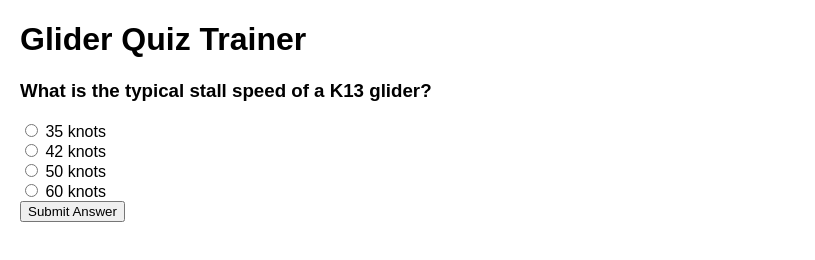
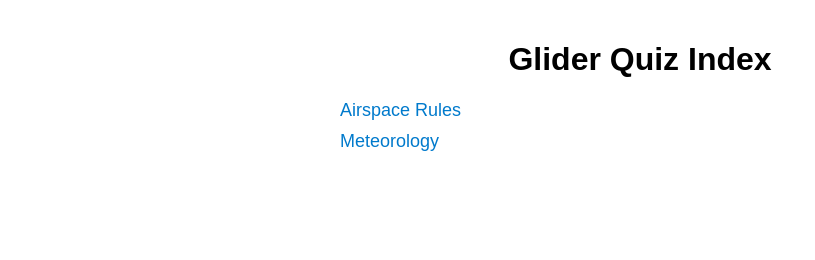
Before and after one commit to Kirkwood364/digital-bronze-confuser, a plain HTML site: page index.html in a window 1280 px wide. Shown: the whole page, without its empty margins (0-815 px from the left). Drawn offline with Linux system fonts and the light colour scheme.

Commit message:
Update index.html

```diff
--- a/index.html
+++ b/index.html
@@ -3,94 +3,35 @@
 <head>
   <meta charset="UTF-8" />
   <meta name="viewport" content="width=device-width, initial-scale=1.0" />
-  <title>Glider Quiz Trainer</title>
+  <title>Glider Quiz Index</title>
   <style>
-    body { font-family: sans-serif; margin: 20px; max-width: 600px; }
-    .question-box { margin-bottom: 20px; }
-    .answers input { margin-right: 10px; }
-    .correct { color: green; }
-    .incorrect { color: red; }
-    .hidden { display: none; }
+    body { font-family: sans-serif; padding: 20px; max-width: 600px; margin: auto; }
+    h1 { text-align: center; }
+    ul { list-style: none; padding: 0; }
+    li { margin: 10px 0; }
+    a { text-decoration: none; color: #007acc; font-size: 18px; }
+    a:hover { text-decoration: underline; }
   </style>
 </head>
 <body>
-  <h1>Glider Quiz Trainer</h1>
-  <div id="quiz"></div>
-  <button id="nextBtn" class="hidden">Next Question</button>
-  <div id="scoreBox" class="hidden"></div>
+  <h1>Glider Quiz Index</h1>
+  <ul id="quizList"></ul>
 
   <script>
-    let questions = [];
-    let currentIndex = 0;
-    let score = 0;
+    const quizzes = [
+      { name: "Airspace Rules", path: "airspace-rules/" },
+      { name: "Meteorology", path: "meteorology/" }
+    ];
 
-    function loadQuestions() {
-      const saved = localStorage.getItem('glider_questions');
-      if (saved) {
-        questions = JSON.parse(saved);
-      } else {
-        questions = [
-          {
-            question: "What is the typical stall speed of a K13 glider?",
-            answers: ["35 knots", "42 knots", "50 knots", "60 knots"],
-            correct: 0
-          },
-          {
-            question: "How high must the cloud base be to remain legally VFR?",
-            answers: ["500 ft", "1000 ft", "1500 ft", "2000 ft"],
-            correct: 1
-          }
-        ];
-        localStorage.setItem('glider_questions', JSON.stringify(questions));
-      }
-    }
-
-    function renderQuestion() {
-      if (currentIndex >= questions.length) {
-        document.getElementById('quiz').innerHTML = '<h3>Quiz complete!</h3>';
-        document.getElementById('scoreBox').classList.remove('hidden');
-        document.getElementById('scoreBox').textContent = `Your score: ${score}/${questions.length}`;
-        document.getElementById('nextBtn').classList.add('hidden');
-        return;
-      }
-
-      const q = questions[currentIndex];
-      let html = `<div class='question-box'><h3>${q.question}</h3>`;
-      q.answers.forEach((a, i) => {
-        html += `<div><label><input type='radio' name='answer' value='${i}' /> ${a}</label></div>`;
-      });
-      html += `<button onclick='submitAnswer()'>Submit Answer</button></div>`;
-
-      document.getElementById('quiz').innerHTML = html;
-      document.getElementById('nextBtn').classList.add('hidden');
-    }
-
-    function submitAnswer() {
-      const selected = document.querySelector('input[name="answer"]:checked');
-      if (!selected) return alert('Please select an answer.');
-
-      const answerIndex = parseInt(selected.value);
-      const q = questions[currentIndex];
-      const allInputs = document.querySelectorAll('input[name="answer"]');
-
-      allInputs.forEach((input, i) => {
-        const label = input.parentElement;
-        if (i === q.correct) label.classList.add('correct');
-        else if (i === answerIndex) label.classList.add('incorrect');
-        input.disabled = true;
-      });
-
-      if (answerIndex === q.correct) score++;
-      document.getElementById('nextBtn').classList.remove('hidden');
-    }
-
-    document.getElementById('nextBtn').onclick = () => {
-      currentIndex++;
-      renderQuestion();
-    };
-
-    loadQuestions();
-    renderQuestion();
+    const ul = document.getElementById('quizList');
+    quizzes.forEach(q => {
+      const li = document.createElement('li');
+      const a = document.createElement('a');
+      a.href = q.path + 'index.html';
+      a.textContent = q.name;
+      li.appendChild(a);
+      ul.appendChild(li);
+    });
   </script>
 </body>
 </html>
```
